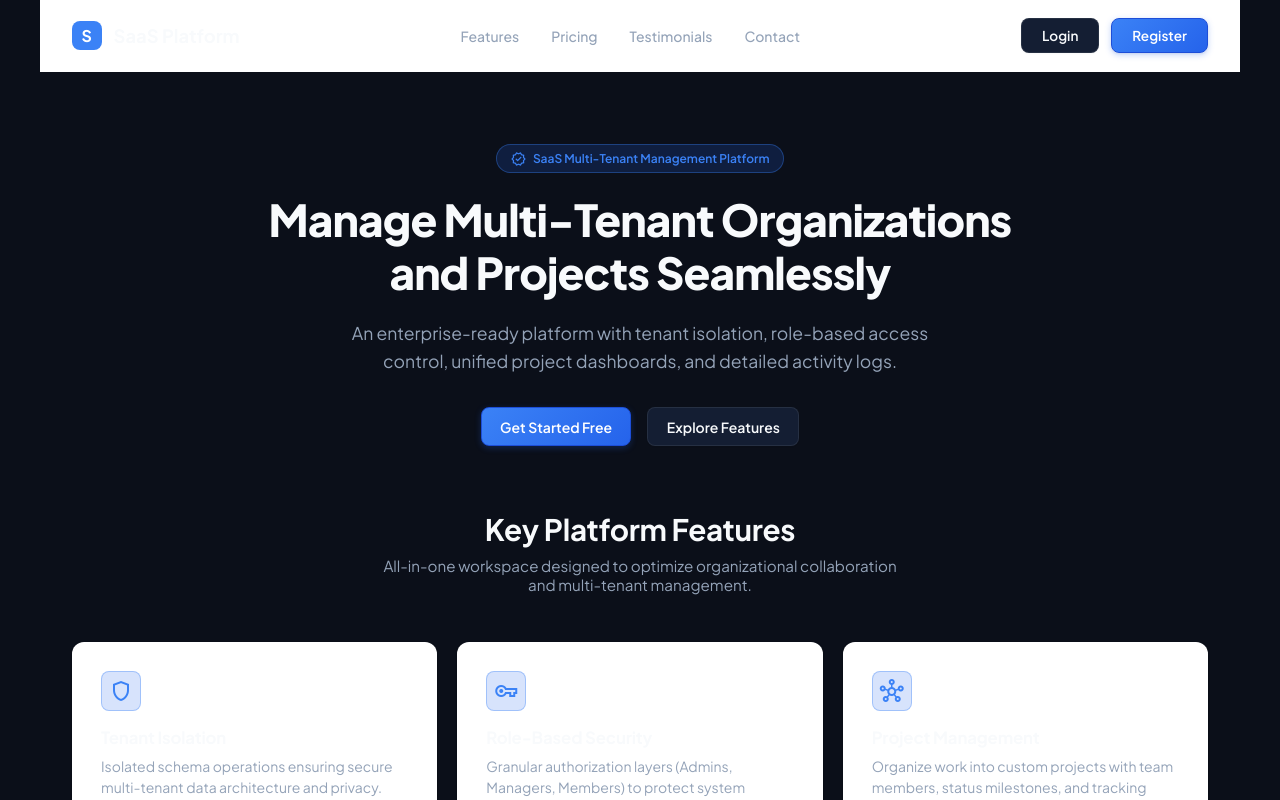
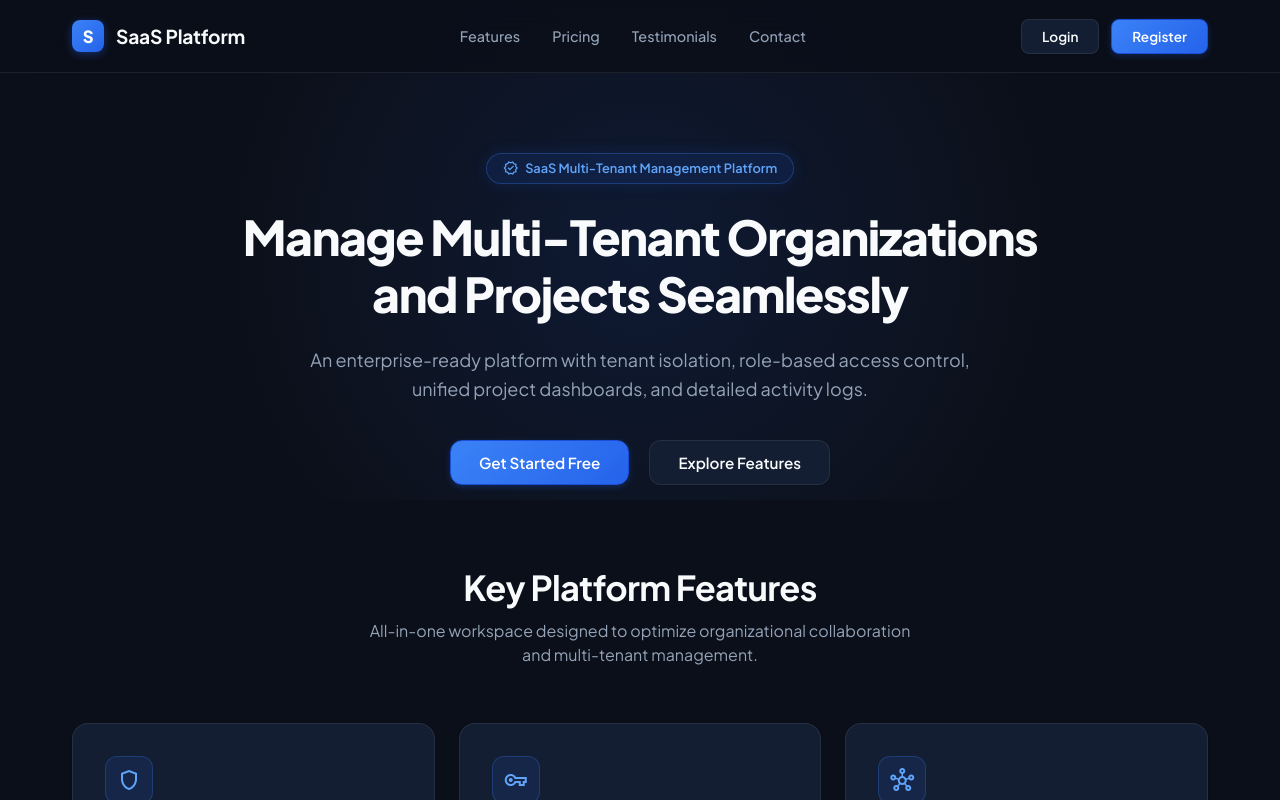
Before and after one commit to Mrudula1208/saas-organization-platform, an Angular app in the folder frontend/saas-platform-angular/: page / in a window 1280 px wide. Built offline with nearby package versions, Linux system fonts and the light colour scheme.

Commit message:
feat(deploy): finalize production deployment on Netlify and Somee

```diff
--- a/frontend/saas-platform-angular/src/app/pages/landing/landing.css
+++ b/frontend/saas-platform-angular/src/app/pages/landing/landing.css
@@ -3,10 +3,37 @@
   background: var(--bg-app);
   color: var(--text-primary);
   font-family: var(--font-body);
+  position: relative;
+  overflow-x: hidden;
+}
+
+/* Background glowing ambiance */
+.landing-container::before {
+  content: '';
+  position: absolute;
+  top: 0;
+  left: 50%;
+  transform: translateX(-50%);
+  width: 1000px;
+  height: 500px;
+  background: radial-gradient(circle, rgba(37, 99, 235, 0.12) 0%, rgba(59, 130, 246, 0.04) 50%, transparent 75%);
+  pointer-events: none;
+  z-index: 0;
 }
 
 /* Header Navbar */
 .landing-header {
+  width: 100%;
+  position: sticky;
+  top: 0;
+  z-index: 100;
+  background: rgba(11, 15, 25, 0.85);
+  backdrop-filter: blur(16px);
+  -webkit-backdrop-filter: blur(16px);
+  border-bottom: 1px solid var(--border-color);
+}
+
+.header-inner {
   height: 72px;
   max-width: 1200px;
   margin: 0 auto;
@@ -14,8 +41,6 @@
   display: flex;
   align-items: center;
   justify-content: space-between;
-  border-bottom: 1px solid var(--border-color);
-  background: #FFFFFF;
 }
 
 .brand {
@@ -23,22 +48,24 @@
   align-items: center;
   gap: 0.75rem;
   font-family: var(--font-heading);
-  font-size: 1.15rem;
+  font-size: 1.2rem;
   font-weight: 700;
   text-decoration: none;
   color: var(--text-heading);
+  letter-spacing: -0.01em;
 }
 
 .brand-icon {
-  width: 1.85rem;
-  height: 1.85rem;
+  width: 2rem;
+  height: 2rem;
   border-radius: var(--radius-sm);
-  background: var(--primary-color);
+  background: linear-gradient(135deg, #3B82F6 0%, #2563EB 100%);
   display: grid;
   place-content: center;
-  font-weight: 700;
+  font-weight: 800;
   color: #FFFFFF;
-  font-size: 1rem;
+  font-size: 1.05rem;
+  box-shadow: 0 2px 8px rgba(37, 99, 235, 0.4);
 }
 
 .header-links {
@@ -50,7 +77,7 @@
 .header-links a {
   color: var(--text-secondary);
   text-decoration: none;
-  font-size: 0.875rem;
+  font-size: 0.9rem;
   font-weight: 500;
   transition: color var(--transition-fast);
 }
@@ -67,8 +94,10 @@
 
 /* Hero Section */
 .hero {
-  max-width: 820px;
-  margin: 4.5rem auto 3.5rem;
+  position: relative;
+  z-index: 1;
+  max-width: 860px;
+  margin: 5rem auto 4.5rem;
   padding: 0 2rem;
   text-align: center;
 }
@@ -76,122 +105,137 @@
 .hero-tag {
   display: inline-flex;
   align-items: center;
-  background: var(--primary-light);
-  color: var(--primary-color);
-  padding: 0.35rem 0.85rem;
+  background: rgba(37, 99, 235, 0.12);
+  color: #60A5FA;
+  padding: 0.4rem 1rem;
   border-radius: var(--radius-full);
-  font-size: 0.75rem;
+  font-size: 0.8rem;
   font-weight: 600;
-  margin-bottom: 1.25rem;
-  border: 1px solid var(--primary-border);
+  margin-bottom: 1.5rem;
+  border: 1px solid rgba(59, 130, 246, 0.3);
+  box-shadow: 0 0 16px rgba(37, 99, 235, 0.15);
 }
 
 .hero h1 {
-  font-size: 2.75rem;
+  font-size: 3rem;
   line-height: 1.2;
   font-weight: 800;
-  margin-bottom: 1.25rem;
-  letter-spacing: -0.02em;
+  margin-bottom: 1.35rem;
+  letter-spacing: -0.03em;
   color: var(--text-heading);
 }
 
 .hero p {
-  font-size: 1.1rem;
+  font-size: 1.125rem;
   color: var(--text-secondary);
-  max-width: 620px;
-  margin: 0 auto 2rem;
-  line-height: 1.6;
+  max-width: 660px;
+  margin: 0 auto 2.25rem;
+  line-height: 1.65;
 }
 
 .hero-btns {
   display: flex;
   justify-content: center;
-  gap: 1rem;
+  align-items: center;
+  gap: 1.25rem;
+}
+
+.hero-btns .btn {
+  padding: 0.75rem 1.75rem;
+  font-size: 0.95rem;
+  border-radius: var(--radius-md);
 }
 
 /* Features Section */
-.section-title {
-  text-align: center;
-  margin-bottom: 3rem;
+.features-section {
+  position: relative;
+  z-index: 1;
+  max-width: 1200px;
+  margin: 5rem auto;
   padding: 0 2rem;
 }
 
+.section-title {
+  text-align: center;
+  margin-bottom: 3.5rem;
+  padding: 0 1rem;
+}
+
 .section-title h2 {
-  font-size: 1.85rem;
+  font-size: 2.15rem;
   font-weight: 700;
-  margin-bottom: 0.5rem;
+  margin-bottom: 0.65rem;
   color: var(--text-heading);
+  letter-spacing: -0.02em;
 }
 
 .section-title p {
   color: var(--text-secondary);
-  font-size: 0.95rem;
-  max-width: 520px;
+  font-size: 1rem;
+  max-width: 560px;
   margin: 0 auto;
-}
-
-.features-section {
-  max-width: 1200px;
-  margin: 4rem auto;
-  padding: 0 2rem;
+  line-height: 1.5;
 }
 
 .features-grid {
   display: grid;
-  grid-template-columns: repeat(auto-fit, minmax(280px, 1fr));
-  gap: 1.25rem;
+  grid-template-columns: repeat(auto-fit, minmax(270px, 1fr));
+  gap: 1.5rem;
 }
 
 .feature-card {
-  padding: 1.75rem;
-  background: #FFFFFF;
+  padding: 2rem;
+  background: var(--bg-card);
   border: 1px solid var(--border-color);
-  border-radius: var(--radius-md);
+  border-radius: var(--radius-lg);
   box-shadow: var(--shadow-sm);
-  transition: border-color var(--transition-fast), box-shadow var(--transition-fast);
+  transition: transform var(--transition-fast), border-color var(--transition-fast), box-shadow var(--transition-fast);
 }
 
 .feature-card:hover {
-  border-color: #D1D5DB;
-  box-shadow: var(--shadow-md);
+  transform: translateY(-4px);
+  border-color: rgba(59, 130, 246, 0.4);
+  box-shadow: 0 12px 28px -4px rgba(37, 99, 235, 0.18);
 }
 
 .feature-icon {
-  width: 2.5rem;
-  height: 2.5rem;
-  border-radius: var(--radius-sm);
-  background: var(--primary-light);
+  width: 3rem;
+  height: 3rem;
+  border-radius: var(--radius-md);
+  background: rgba(37, 99, 235, 0.12);
   display: grid;
   place-content: center;
-  color: var(--primary-color);
-  font-size: 1.25rem;
-  margin-bottom: 1rem;
-  border: 1px solid var(--primary-border);
+  color: #60A5FA;
+  font-size: 1.4rem;
+  margin-bottom: 1.25rem;
+  border: 1px solid rgba(59, 130, 246, 0.25);
 }
 
 .feature-card h3 {
-  font-size: 1.05rem;
+  font-size: 1.15rem;
   margin-bottom: 0.5rem;
   color: var(--text-heading);
 }
 
 .feature-card p {
-  font-size: 0.875rem;
+  font-size: 0.9rem;
   color: var(--text-secondary);
-  line-height: 1.5;
+  line-height: 1.6;
 }
 
-/* Pricing Grid */
+/* Pricing Section */
 .pricing-section {
+  position: relative;
+  z-index: 1;
   max-width: 1200px;
-  margin: 4.5rem auto;
+  margin: 6rem auto;
   padding: 0 2rem;
 }
 
 .pricing-grid {
   display: grid;
-  grid-template-columns: repeat(auto-fit, minmax(300px, 1fr));
-  gap: 1.5rem;
+  grid-template-columns: repeat(auto-fit, minmax(310px, 1fr));
+  gap: 1.75rem;
   justify-content: center;
 }
 
@@ -199,59 +243,71 @@
   display: flex;
   flex-direction: column;
   height: 100%;
-  background: #FFFFFF;
+  background: var(--bg-card);
   border: 1px solid var(--border-color);
-  border-radius: var(--radius-md);
-  padding: 2rem;
+  border-radius: var(--radius-lg);
+  padding: 2.25rem;
   box-shadow: var(--shadow-sm);
   position: relative;
+  transition: transform var(--transition-fast), border-color var(--transition-fast), box-shadow var(--transition-fast);
+}
+
+.pricing-card:hover {
+  transform: translateY(-4px);
+  border-color: rgba(59, 130, 246, 0.35);
+  box-shadow: 0 12px 28px -4px rgba(0, 0, 0, 0.3);
 }
 
 .pricing-card.popular {
-  border-color: var(--primary-color);
-  border-width: 2px;
+  background: linear-gradient(180deg, rgba(37, 99, 235, 0.08) 0%, var(--bg-card) 100%);
+  border: 2px solid var(--primary-color);
+  box-shadow: 0 0 32px rgba(37, 99, 235, 0.2);
 }
 
 .pricing-badge {
   position: absolute;
   top: 1.25rem;
   right: 1.25rem;
-  background: var(--primary-color);
+  background: linear-gradient(135deg, #3B82F6 0%, #2563EB 100%);
   color: #FFFFFF;
-  font-size: 0.65rem;
+  font-size: 0.7rem;
   font-weight: 700;
-  padding: 0.2rem 0.6rem;
+  padding: 0.25rem 0.7rem;
   border-radius: var(--radius-sm);
+  letter-spacing: 0.04em;
+  box-shadow: 0 2px 6px rgba(37, 99, 235, 0.3);
 }
 
 .pricing-header h3 {
-  font-size: 1.25rem;
-  margin-bottom: 0.25rem;
+  font-size: 1.35rem;
+  margin-bottom: 0.35rem;
   color: var(--text-heading);
 }
 
 .pricing-price {
-  font-size: 2.25rem;
+  font-size: 2.5rem;
   font-family: var(--font-heading);
-  font-weight: 700;
+  font-weight: 800;
   color: var(--text-heading);
   margin: 1.25rem 0;
   display: flex;
   align-items: baseline;
+  letter-spacing: -0.02em;
 }
 
 .pricing-price span {
-  font-size: 0.875rem;
+  font-size: 0.95rem;
   font-weight: 500;
   color: var(--text-secondary);
+  margin-left: 0.35rem;
 }
 
 .pricing-features {
   list-style: none;
-  margin: 1.5rem 0 2rem;
+  margin: 1.5rem 0 2.25rem;
   display: flex;
   flex-direction: column;
-  gap: 0.75rem;
+  gap: 0.85rem;
   flex: 1;
 }
 
@@ -259,27 +315,30 @@
   display: flex;
   align-items: center;
   gap: 0.75rem;
-  font-size: 0.875rem;
+  font-size: 0.9rem;
   color: var(--text-primary);
 }
 
 .pricing-features li i {
   color: var(--success-color);
+  font-size: 0.85rem;
 }
 
 /* Testimonials */
 .testimonials-section {
-  max-width: 800px;
-  margin: 4.5rem auto;
+  position: relative;
+  z-index: 1;
+  max-width: 820px;
+  margin: 6rem auto;
   padding: 0 2rem;
 }
 
 .testimonial-card {
   text-align: center;
-  padding: 2.5rem 2rem;
-  background: #FFFFFF;
+  padding: 3rem 2.5rem;
+  background: var(--bg-card);
   border: 1px solid var(--border-color);
-  border-radius: var(--radius-md);
+  border-radius: var(--radius-lg);
   box-shadow: var(--shadow-sm);
 }
 
@@ -287,56 +346,59 @@
   color: var(--warning-color);
   display: flex;
   justify-content: center;
-  gap: 0.25rem;
-  margin-bottom: 1.25rem;
+  gap: 0.35rem;
+  margin-bottom: 1.5rem;
+  font-size: 1.1rem;
 }
 
 .testimonial-text {
-  font-size: 1.05rem;
+  font-size: 1.15rem;
   font-style: italic;
-  line-height: 1.6;
+  line-height: 1.7;
   color: var(--text-primary);
-  margin-bottom: 1.75rem;
+  margin-bottom: 2rem;
 }
 
 .testimonial-user {
   display: flex;
   align-items: center;
   justify-content: center;
-  gap: 0.75rem;
+  gap: 0.85rem;
 }
 
 .testimonial-avatar {
-  width: 2.5rem;
-  height: 2.5rem;
+  width: 2.75rem;
+  height: 2.75rem;
   border-radius: var(--radius-full);
-  border: 1px solid var(--border-color);
+  border: 2px solid var(--primary-color);
 }
 
 .testimonial-info h4 {
-  font-size: 0.9rem;
+  font-size: 0.95rem;
   text-align: left;
   color: var(--text-heading);
 }
 
 .testimonial-info p {
-  font-size: 0.75rem;
+  font-size: 0.8rem;
   color: var(--text-secondary);
   text-align: left;
 }
 
 /* Contact Section */
 .contact-section {
-  max-width: 600px;
-  margin: 4.5rem auto;
-  padding: 0 2rem 5rem;
+  position: relative;
+  z-index: 1;
+  max-width: 640px;
+  margin: 6rem auto;
+  padding: 0 2rem 6rem;
 }
 
 .contact-form {
-  padding: 2rem;
-  background: #FFFFFF;
+  padding: 2.5rem;
+  background: var(--bg-card);
   border: 1px solid var(--border-color);
-  border-radius: var(--radius-md);
+  border-radius: var(--radius-lg);
   box-shadow: var(--shadow-sm);
 }
 
@@ -346,30 +408,57 @@
   gap: 1.25rem;
 }
 
+.contact-form .form-label {
+  color: var(--text-heading);
+  font-size: 0.85rem;
+  font-weight: 600;
+  margin-bottom: 0.4rem;
+}
+
+.contact-form .form-input {
+  background: var(--bg-app);
+  border: 1px solid var(--border-color);
+  color: var(--text-heading);
+  border-radius: var(--radius-sm);
+  padding: 0.75rem 1rem;
+  font-size: 0.95rem;
+  transition: border-color var(--transition-fast), box-shadow var(--transition-fast);
+}
+
+.contact-form .form-input:focus {
+  border-color: var(--primary-color);
+  box-shadow: 0 0 0 3px rgba(37, 99, 235, 0.25);
+}
+
 @media (max-width: 580px) {
   .contact-grid {
     grid-template-columns: 1fr;
   }
 }
 
+/* Footer */
 .landing-footer {
   border-top: 1px solid var(--border-color);
-  background: #FFFFFF;
-  padding: 2rem;
+  background: var(--bg-sidebar);
+  padding: 2.5rem 2rem;
   text-align: center;
 }
 
 .landing-footer p {
   color: var(--text-secondary);
-  font-size: 0.85rem;
+  font-size: 0.875rem;
 }
 
 @media (max-width: 768px) {
   .hero h1 {
-    font-size: 2.25rem;
+    font-size: 2.35rem;
   }
 
   .header-links {
     display: none;
   }
+
+  .contact-form {
+    padding: 1.75rem;
+  }
 }
--- a/frontend/saas-platform-angular/src/app/pages/landing/landing.html
+++ b/frontend/saas-platform-angular/src/app/pages/landing/landing.html
@@ -1,6 +1,7 @@
 <div class="landing-container">
   <!-- Header Navbar -->
   <header class="landing-header">
+    <div class="header-inner">
       <a href="#" class="brand">
         <div class="brand-icon">S</div>
         <span>SaaS Platform</span>
@@ -16,6 +17,7 @@
       <div class="header-actions">
         <a routerLink="/login" class="btn btn-outline" style="padding: 0.5rem 1.25rem; font-size: 0.85rem;">Login</a>
         <a routerLink="/register-tenant" class="btn btn-primary" style="padding: 0.5rem 1.25rem; font-size: 0.85rem;">Register</a>
+      </div>
     </div>
   </header>
 
--- a/frontend/saas-platform-angular/src/environments/environment.prod.ts
+++ b/frontend/saas-platform-angular/src/environments/environment.prod.ts
@@ -1,8 +1,4 @@
 // Production configuration (used automatically by `ng build`).
-// Assumes the frontend and the API are served from the same origin behind a
-// reverse proxy that forwards /api (and /uploads) to the backend.
-// If your API is hosted on another origin, put its full URL here,
-// e.g. apiUrl: 'https://api.example.com/api', apiOrigin: 'https://api.example.com'.
 export const environment = {
   production: true,
   apiUrl: 'http://saasplatform-backend.somee.com/api',
```
Also changed, not shown: 1 other file (tests, documents, lock files or other folders). Lines whose indentation alone changed are shown as unchanged.
